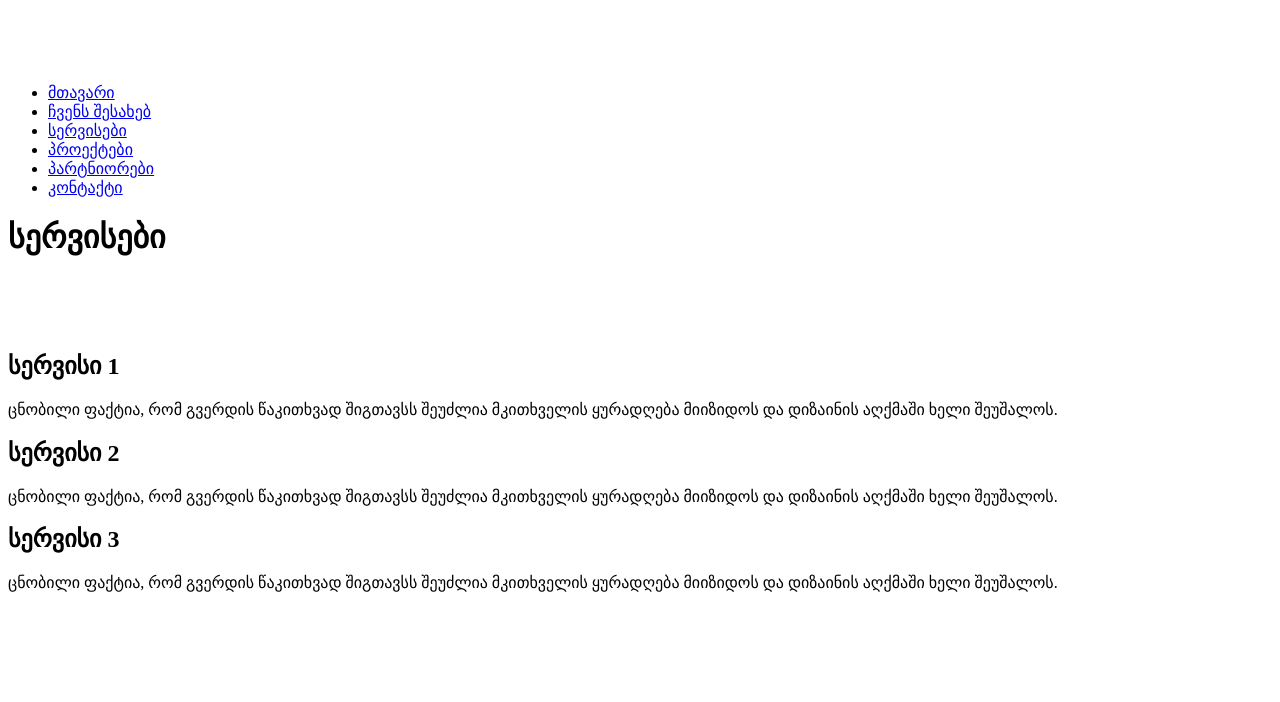
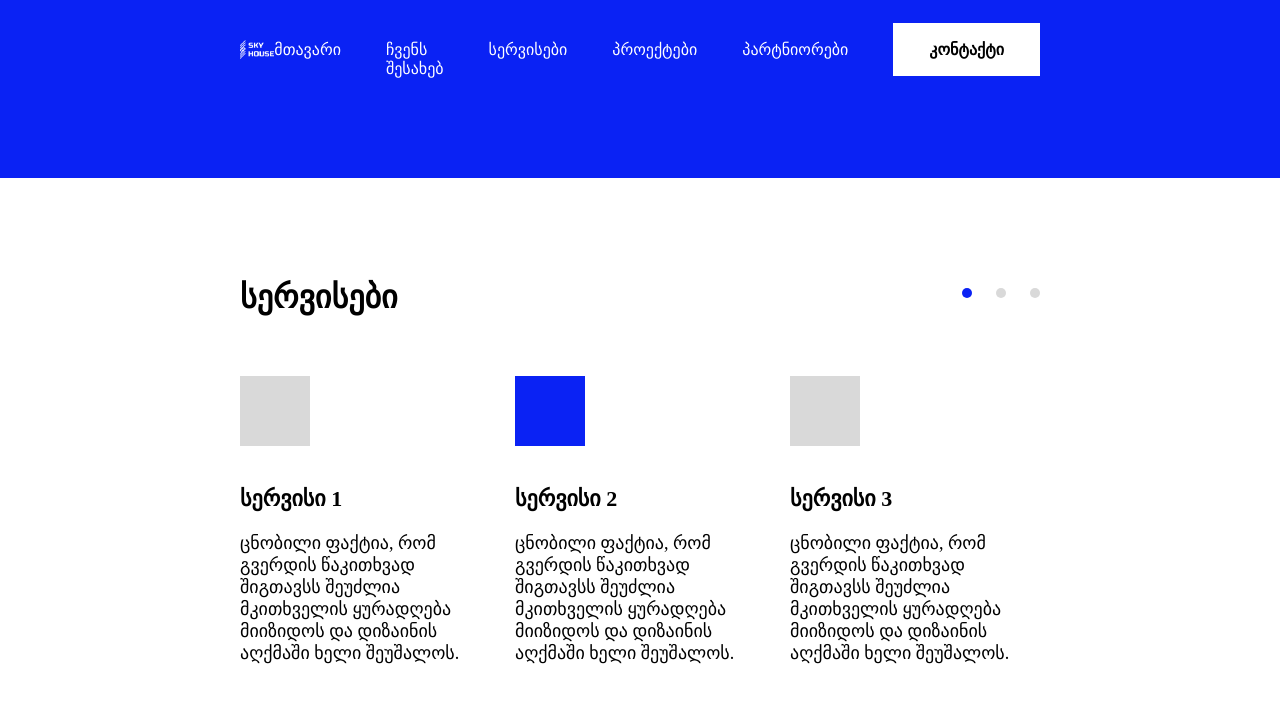
Before and after one commit to Manzareka/smart-academy-lesson-8, a plain HTML site: page index.html in a window 1280 px wide. Drawn offline with Linux system fonts and the light colour scheme.

Commit message:
Add styles.css
Add styles.css

```diff
--- a/css/styles.css
+++ b/css/styles.css
@@ -0,0 +1,97 @@
+* {
+  padding: 0;
+  margin: 0;
+  box-sizing: border-box;
+  max-width: 100%;
+}
+
+.container {
+  max-width: 1920px;
+  width: 100%;
+  margin: 0 auto;
+}
+
+.header {
+  background-color: #0a22f4;
+  display: flex;
+  justify-content: space-between;
+  padding: 40px 240px 100px 240px;
+}
+
+.nav {
+  display: flex;
+  align-items: center;
+}
+
+.nav-ul {
+  display: flex;
+  justify-content: space-between;
+  gap: 45px;
+}
+
+.nav-li {
+  list-style: none;
+}
+
+.nav-item {
+  text-decoration: none;
+  color: white;
+}
+
+.contact {
+  background-color: white;
+  color: black;
+  padding: 18px 36px;
+  font-weight: bold;
+}
+
+.service-dots {
+  display: flex;
+  justify-content: space-between;
+  align-items: center;
+  margin-top: 100px;
+  margin-bottom: 60px;
+  padding-right: 240px;
+  padding-left: 240px;
+}
+
+.dot {
+  background-color: #0a22f4;
+  width: 10px;
+  height: 10px;
+  border-radius: 50%;
+  display: inline-block;
+  margin-left: 20px;
+}
+
+.section {
+  display: flex;
+  padding-right: 240px;
+  padding-left: 240px;
+  gap: 25px;
+}
+
+.article {
+  max-width: 463px;
+}
+
+.rectangle {
+  background-color: #0a22f4;
+  width: 70px;
+  height: 70px;
+  margin-bottom: 40px;
+}
+
+.light {
+  background-color: #d9d9d9;
+}
+
+.h2 {
+  margin-bottom: 20px;
+  font-size: 22px;
+  font-weight: bold;
+}
+
+.text {
+  font-size: 18px;
+}
--- a/index.html
+++ b/index.html
@@ -3,61 +3,75 @@
   <head>
     <meta charset="UTF-8" />
     <meta name="viewport" content="width=device-width, initial-scale=1.0" />
+    <link href="css/styles.css" rel="stylesheet" />
+    <link href="fonts/fonts.css" rel="fonts" />
     <title>Sky House Services</title>
   </head>
   <body>
-    <container>
-      <header>
+    <container class="container">
+      <header class="header">
         <logo>
           <a href="index.html">
-            <img src="images/Group 2.png" alt="sky house logo" />
+            <img class="logo" src="images/Group 2.png" alt="sky house logo" />
           </a>
         </logo>
-        <nav>
-          <ul>
-            <li><a href="index.html">მთავარი</a></li>
-            <li><a href="index.html">ჩვენს შესახებ</a></li>
-            <li><a href="index.html">სერვისები</a></li>
-            <li><a href="index.html">პროექტები</a></li>
-            <li><a href="index.html">პარტნიორები</a></li>
-            <li><a href="index.html">კონტაქტი</a></li>
+        <nav class="nav">
+          <ul class="nav-ul">
+            <li class="nav-li">
+              <a class="nav-item" href="index.html">მთავარი</a>
+            </li>
+            <li class="nav-li">
+              <a class="nav-item" href="index.html">ჩვენს შესახებ</a>
+            </li>
+            <li class="nav-li">
+              <a class="nav-item" href="index.html">სერვისები</a>
+            </li>
+            <li class="nav-li">
+              <a class="nav-item" href="index.html">პროექტები</a>
+            </li>
+            <li class="nav-li">
+              <a class="nav-item" href="index.html">პარტნიორები</a>
+            </li>
+            <li class="nav-li">
+              <a class="nav-item contact" href="index.html">კონტაქტი</a>
+            </li>
           </ul>
         </nav>
       </header>
 
       <main>
-        <div>
+        <div class="service-dots">
           <h1>სერვისები</h1>
           <div>
             <div class="dot">&nbsp</div>
-            <div class="dot">&nbsp</div>
-            <div class="dot">&nbsp</div>
+            <div class="dot light">&nbsp</div>
+            <div class="dot light">&nbsp</div>
           </div>
         </div>
 
-        <section>
-          <article>
-            <div></div>
-            <h2>სერვისი 1</h2>
-            <p>
+        <section class="section">
+          <article class="article">
+            <div class="rectangle light"></div>
+            <h2 class="h2">სერვისი 1</h2>
+            <p class="text">
               ცნობილი ფაქტია, რომ გვერდის წაკითხვად შიგთავსს შეუძლია მკითხველის
               ყურადღება მიიზიდოს და დიზაინის აღქმაში ხელი შეუშალოს.
             </p>
           </article>
 
-          <article>
-            <div></div>
-            <h2>სერვისი 2</h2>
-            <p>
+          <article class="article">
+            <div class="rectangle"></div>
+            <h2 class="h2">სერვისი 2</h2>
+            <p class="text">
               ცნობილი ფაქტია, რომ გვერდის წაკითხვად შიგთავსს შეუძლია მკითხველის
               ყურადღება მიიზიდოს და დიზაინის აღქმაში ხელი შეუშალოს.
             </p>
           </article>
 
-          <article>
-            <div></div>
-            <h2>სერვისი 3</h2>
-            <p>
+          <article class="article">
+            <div class="rectangle light"></div>
+            <h2 class="h2">სერვისი 3</h2>
+            <p class="text">
               ცნობილი ფაქტია, რომ გვერდის წაკითხვად შიგთავსს შეუძლია მკითხველის
               ყურადღება მიიზიდოს და დიზაინის აღქმაში ხელი შეუშალოს.
             </p>
```
